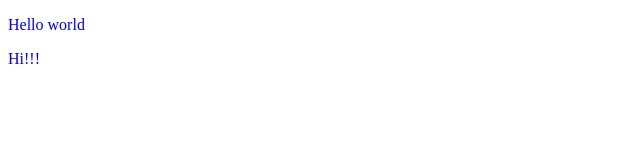
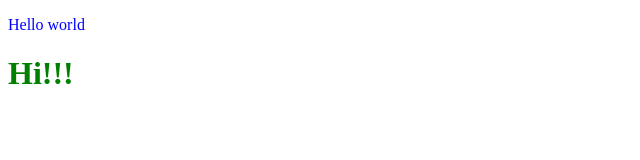
Before and after one commit to Mari-fil/js-20-07-2024, a plain HTML site: page Lesson1/index.html in a window 1280 px wide. Shown: the whole page, without its empty margins (0-640 px from the left). Drawn offline with Linux system fonts and the light colour scheme.

Commit message:
biggreen

```diff
--- a/Lesson1/index.html
+++ b/Lesson1/index.html
@@ -8,6 +8,6 @@
 </head>
 <body>
     <p>Hello world</p>
-    <p>Hi!!!</p>
+    <h1>Hi!!!</h1>
 </body>
 </html>
--- a/Lesson1/styles.css
+++ b/Lesson1/styles.css
@@ -1,3 +1,6 @@
 p{
     color: blue;
 }
+h1{
+    color: green;
+}
```
